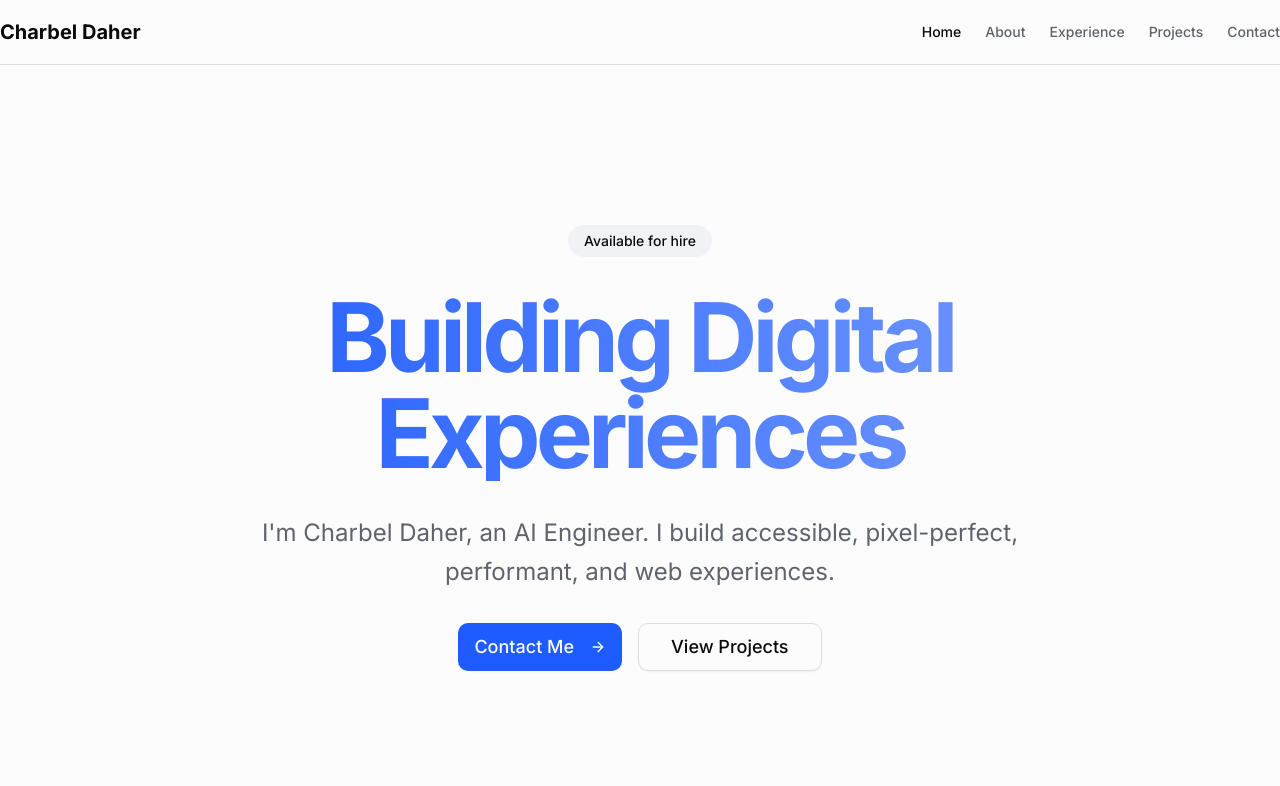
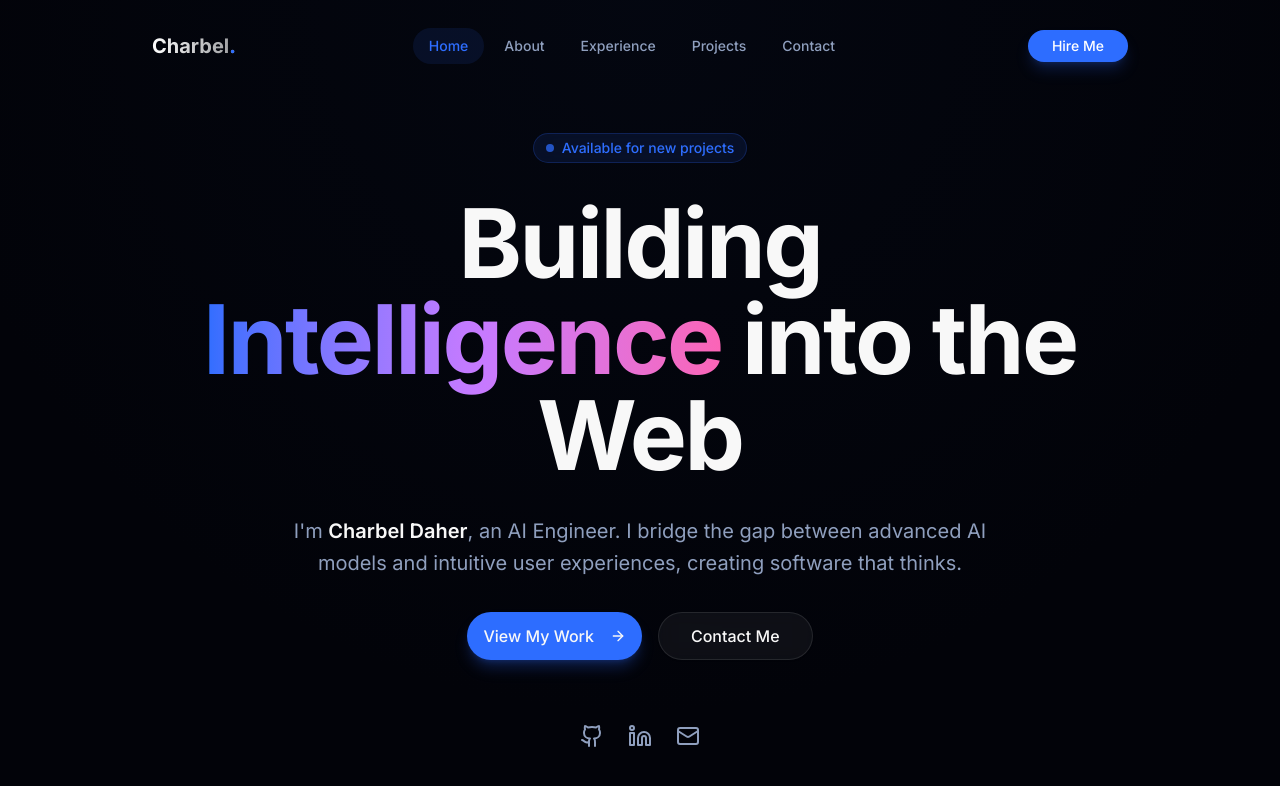
Before and after one commit to CharbelDaher34/personal_website, a Next.js app: page / in a window 1280 px wide. Shown: the top 786 px of the page. Built offline with nearby package versions, Linux system fonts and the light colour scheme.

Commit message:
complete revamp

```diff
--- a/src/app/globals.css
+++ b/src/app/globals.css
@@ -46,71 +46,62 @@
 
 :root {
   --radius: 0.75rem;
-  --background: oklch(0.99 0 0);
-  --foreground: oklch(0.15 0 0);
-  --card: oklch(1 0 0);
-  --card-foreground: oklch(0.15 0 0);
-  --popover: oklch(1 0 0);
-  --popover-foreground: oklch(0.15 0 0);
-  --primary: oklch(0.55 0.25 264);
-  --primary-foreground: oklch(0.99 0 0);
-  --secondary: oklch(0.96 0.01 264);
-  --secondary-foreground: oklch(0.15 0 0);
-  --muted: oklch(0.96 0.005 264);
-  --muted-foreground: oklch(0.50 0.015 264);
-  --accent: oklch(0.88 0.12 264);
-  --accent-foreground: oklch(0.15 0 0);
+  /* Premium Dark Theme by default */
+  --background: oklch(0.10 0.02 264);
+  /* Deep dark blue-black */
+  --foreground: oklch(0.98 0 0);
+  --card: oklch(0.14 0.02 264);
+  --card-foreground: oklch(0.98 0 0);
+  --popover: oklch(0.14 0.02 264);
+  --popover-foreground: oklch(0.98 0 0);
+  --primary: oklch(0.60 0.25 264);
+  /* Vibrant Electric Blue */
+  --primary-foreground: oklch(0.98 0 0);
+  --secondary: oklch(0.20 0.03 264);
+  --secondary-foreground: oklch(0.98 0 0);
+  --muted: oklch(0.20 0.03 264);
+  --muted-foreground: oklch(0.70 0.05 264);
+  --accent: oklch(0.25 0.05 264);
+  --accent-foreground: oklch(0.98 0 0);
   --destructive: oklch(0.60 0.24 25);
-  --border: oklch(0.90 0.01 264);
-  --input: oklch(0.90 0.01 264);
-  --ring: oklch(0.55 0.25 264);
-  --chart-1: oklch(0.65 0.22 264);
-  --chart-2: oklch(0.60 0.12 185);
-  --chart-3: oklch(0.70 0.18 70);
-  --chart-4: oklch(0.63 0.26 304);
-  --chart-5: oklch(0.65 0.24 16);
-  --sidebar: oklch(0.985 0 0);
-  --sidebar-foreground: oklch(0.145 0 0);
-  --sidebar-primary: oklch(0.55 0.25 264);
-  --sidebar-primary-foreground: oklch(0.985 0 0);
-  --sidebar-accent: oklch(0.96 0.01 264);
-  --sidebar-accent-foreground: oklch(0.15 0 0);
-  --sidebar-border: oklch(0.90 0.01 264);
-  --sidebar-ring: oklch(0.55 0.25 264);
+  --border: oklch(0.25 0.05 264);
+  --input: oklch(0.25 0.05 264);
+  --ring: oklch(0.60 0.25 264);
+  --chart-1: oklch(0.60 0.25 264);
+  --chart-2: oklch(0.70 0.20 180);
+  --chart-3: oklch(0.75 0.20 70);
+  --chart-4: oklch(0.65 0.25 300);
+  --chart-5: oklch(0.65 0.25 16);
+  --sidebar: oklch(0.12 0.02 264);
+  --sidebar-foreground: oklch(0.98 0 0);
+  --sidebar-primary: oklch(0.60 0.25 264);
+  --sidebar-primary-foreground: oklch(0.98 0 0);
+  --sidebar-accent: oklch(0.20 0.03 264);
+  --sidebar-accent-foreground: oklch(0.98 0 0);
+  --sidebar-border: oklch(0.25 0.05 264);
+  --sidebar-ring: oklch(0.60 0.25 264);
 }
 
+/* Force dark mode styles even if system is light for this specific design */
 .dark {
-  --background: oklch(0.12 0.01 264);
+  --background: oklch(0.10 0.02 264);
   --foreground: oklch(0.98 0 0);
-  --card: oklch(0.16 0.015 264);
+  --card: oklch(0.14 0.02 264);
   --card-foreground: oklch(0.98 0 0);
-  --popover: oklch(0.16 0.015 264);
+  --popover: oklch(0.14 0.02 264);
   --popover-foreground: oklch(0.98 0 0);
-  --primary: oklch(0.65 0.28 264);
-  --primary-foreground: oklch(0.12 0.01 264);
-  --secondary: oklch(0.22 0.02 264);
+  --primary: oklch(0.60 0.25 264);
+  --primary-foreground: oklch(0.98 0 0);
+  --secondary: oklch(0.20 0.03 264);
   --secondary-foreground: oklch(0.98 0 0);
-  --muted: oklch(0.22 0.02 264);
-  --muted-foreground: oklch(0.65 0.02 264);
-  --accent: oklch(0.35 0.15 264);
+  --muted: oklch(0.20 0.03 264);
+  --muted-foreground: oklch(0.70 0.05 264);
+  --accent: oklch(0.25 0.05 264);
   --accent-foreground: oklch(0.98 0 0);
-  --destructive: oklch(0.70 0.19 22);
-  --border: oklch(0.25 0.02 264);
-  --input: oklch(0.25 0.02 264);
-  --ring: oklch(0.65 0.28 264);
-  --chart-1: oklch(0.60 0.24 264);
-  --chart-2: oklch(0.70 0.17 162);
-  --chart-3: oklch(0.77 0.19 70);
-  --chart-4: oklch(0.63 0.26 304);
-  --chart-5: oklch(0.65 0.24 16);
-  --sidebar: oklch(0.16 0.015 264);
-  --sidebar-foreground: oklch(0.98 0 0);
-  --sidebar-primary: oklch(0.60 0.24 264);
-  --sidebar-primary-foreground: oklch(0.98 0 0);
-  --sidebar-accent: oklch(0.22 0.02 264);
-  --sidebar-accent-foreground: oklch(0.98 0 0);
-  --sidebar-border: oklch(0.25 0.02 264);
-  --sidebar-ring: oklch(0.65 0.28 264);
+  --destructive: oklch(0.60 0.24 25);
+  --border: oklch(0.25 0.05 264);
+  --input: oklch(0.25 0.05 264);
+  --ring: oklch(0.60 0.25 264);
 }
 
 @layer base {
@@ -120,14 +111,16 @@
 
   html,
   body {
-    @apply w-full h-full;
+    @apply w-full h-full bg-background text-foreground;
     max-width: 100vw;
     overflow-x: hidden;
+    scroll-behavior: smooth;
   }
 
   body {
-    @apply bg-background text-foreground antialiased;
     font-feature-settings: "rlig" 1, "calt" 1;
+    background-image: radial-gradient(circle at 50% 0%, oklch(0.20 0.05 264 / 0.2) 0%, transparent 70%);
+    background-attachment: fixed;
   }
 
   h1,
@@ -146,8 +139,24 @@
   h2 {
     @apply text-3xl md:text-5xl;
   }
+
+  ::selection {
+    @apply bg-primary/30 text-primary-foreground;
+  }
 }
 
+/* Custom Utilities */
+.glass-nav {
+  @apply bg-background/60 backdrop-blur-xl border-b border-white/5 supports-[backdrop-filter]:bg-background/30;
+}
+
+.glass-card {
+  @apply bg-card/50 backdrop-blur-md border border-white/5 hover:border-primary/30 transition-colors duration-300;
+}
+
+.text-gradient {
+  @apply bg-clip-text text-transparent bg-gradient-to-r from-white via-primary to-primary/50;
+}
 
 /* Carousel Custom Styles */
 .project-carousel .carousel .slide {
@@ -179,30 +188,3 @@
   opacity: 1;
   background: hsl(var(--background) / 0.9);
 }
-
-/* Smooth Animations */
-@keyframes fadeIn {
-  from {
-    opacity: 0;
-    transform: translateY(20px);
-  }
-
-  to {
-    opacity: 1;
-    transform: translateY(0);
-  }
-}
-
-.animate-fade-in {
-  animation: fadeIn 0.6s ease-out;
-}
-
-/* Link Hover Effects */
-a {
-  transition: color 0.2s ease;
-}
-
-/* Card Hover Effects */
-.group:hover .group-hover\:scale-105 {
-  transform: scale(1.05);
-}
--- a/src/components/HeroSection.tsx
+++ b/src/components/HeroSection.tsx
@@ -2,65 +2,84 @@
 
 import Link from "next/link";
 import { Button } from "@/components/ui/button";
-import { ArrowRight } from "lucide-react";
+import { ArrowRight, Download, Github, Linkedin, Mail } from "lucide-react";
 import { motion } from "framer-motion";
 
 export function HeroSection() {
   return (
-        <section className="relative py-24 md:py-32 lg:py-40 overflow-hidden bg-background w-full flex items-center justify-center">
-            <div className="container px-4 md:px-6 relative z-10 w-full max-w-5xl mx-auto">
-                <div className="flex flex-col items-center text-center space-y-8">
+    <section className="relative min-h-screen flex items-center justify-center overflow-hidden pt-20">
+      {/* Background Gradients */}
+      <div className="absolute inset-0 -z-10">
+        <div className="absolute top-0 left-1/4 w-96 h-96 bg-primary/20 rounded-full blur-[128px] animate-pulse" />
+        <div className="absolute bottom-0 right-1/4 w-96 h-96 bg-purple-500/10 rounded-full blur-[128px] animate-pulse [animation-delay:2s]" />
+      </div>
+
+      <div className="container px-4 md:px-6 relative z-10">
+        <div className="flex flex-col items-center text-center space-y-8 max-w-4xl mx-auto">
           <motion.div
-                        initial={{ opacity: 0, y: 20 }}
-                        animate={{ opacity: 1, y: 0 }}
+            initial={{ opacity: 0, scale: 0.9 }}
+            animate={{ opacity: 1, scale: 1 }}
             transition={{ duration: 0.5 }}
-                        className="inline-block rounded-full bg-muted px-4 py-1.5 text-sm font-medium"
+            className="inline-flex items-center rounded-full border border-primary/20 bg-primary/10 px-3 py-1 text-sm font-medium text-primary backdrop-blur-sm"
           >
-                        Available for hire
+            <span className="flex h-2 w-2 rounded-full bg-primary mr-2 animate-pulse"></span>
+            Available for new projects
           </motion.div>
+
           <motion.h1
             initial={{ opacity: 0, y: 20 }}
             animate={{ opacity: 1, y: 0 }}
             transition={{ duration: 0.5, delay: 0.2 }}
-                        className="text-4xl font-bold tracking-tighter sm:text-6xl md:text-7xl lg:text-8xl bg-clip-text text-transparent bg-gradient-to-r from-primary to-primary/60"
+            className="text-5xl md:text-7xl lg:text-8xl font-bold tracking-tight"
           >
-                        Building Digital Experiences
+            Building <span className="text-transparent bg-clip-text bg-gradient-to-r from-primary via-purple-400 to-pink-400 animate-gradient-x">Intelligence</span> into the Web
           </motion.h1>
+
           <motion.p
             initial={{ opacity: 0, y: 20 }}
             animate={{ opacity: 1, y: 0 }}
             transition={{ duration: 0.5, delay: 0.4 }}
-                        className="max-w-[800px] text-muted-foreground text-lg md:text-xl lg:text-2xl leading-relaxed"
+            className="max-w-[700px] text-muted-foreground text-lg md:text-xl leading-relaxed"
           >
-                        I'm Charbel Daher, an AI Engineer. I build accessible, pixel-perfect, performant, and web experiences.
+            I'm <span className="text-foreground font-semibold">Charbel Daher</span>, an AI Engineer. I bridge the gap between advanced AI models and intuitive user experiences, creating software that thinks.
           </motion.p>
+
           <motion.div
             initial={{ opacity: 0, y: 20 }}
             animate={{ opacity: 1, y: 0 }}
             transition={{ duration: 0.5, delay: 0.6 }}
-                        className="flex flex-col sm:flex-row gap-4 min-[400px]:flex-row"
+            className="flex flex-col sm:flex-row gap-4 w-full sm:w-auto"
           >
-                        <Button asChild size="lg" className="h-12 px-8 text-lg">
-                            <Link href="/contact">
-                                Contact Me <ArrowRight className="ml-2 h-5 w-5" />
+            <Button asChild size="lg" className="h-12 px-8 text-base rounded-full bg-primary hover:bg-primary/90 shadow-lg shadow-primary/25 transition-all hover:scale-105">
+              <Link href="/projects">
+                View My Work <ArrowRight className="ml-2 h-4 w-4" />
               </Link>
             </Button>
-                        <Button asChild variant="outline" size="lg" className="h-12 px-8 text-lg">
-                            <Link href="/projects">
-                                View Projects
+            <Button asChild variant="outline" size="lg" className="h-12 px-8 text-base rounded-full border-white/10 bg-white/5 hover:bg-white/10 backdrop-blur-sm transition-all hover:scale-105">
+              <Link href="/contact">
+                Contact Me
               </Link>
             </Button>
           </motion.div>
+
+          <motion.div
+            initial={{ opacity: 0 }}
+            animate={{ opacity: 1 }}
+            transition={{ duration: 0.5, delay: 0.8 }}
+            className="flex items-center gap-6 pt-8 text-muted-foreground"
+          >
+            <Link href="https://github.com" target="_blank" className="hover:text-primary transition-colors hover:scale-110 transform duration-200">
+              <Github className="h-6 w-6" />
+            </Link>
+            <Link href="https://linkedin.com" target="_blank" className="hover:text-primary transition-colors hover:scale-110 transform duration-200">
+              <Linkedin className="h-6 w-6" />
+            </Link>
+            <Link href="mailto:charbeldaher34@gmail.com" className="hover:text-primary transition-colors hover:scale-110 transform duration-200">
+              <Mail className="h-6 w-6" />
+            </Link>
+          </motion.div>
         </div>
       </div>
-
-            {/* Decorative background elements */}
-            <motion.div
-                initial={{ opacity: 0, scale: 0.8 }}
-                animate={{ opacity: 1, scale: 1 }}
-                transition={{ duration: 1.5, ease: "easeOut" }}
-                className="absolute top-1/2 left-1/2 -translate-x-1/2 -translate-y-1/2 w-[800px] h-[800px] bg-primary/5 rounded-full blur-3xl -z-10"
-            />
     </section>
   );
 }
--- a/src/components/Navbar.tsx
+++ b/src/components/Navbar.tsx
@@ -5,7 +5,8 @@ import { usePathname } from "next/navigation";
 import { cn } from "@/lib/utils";
 import { Button } from "@/components/ui/button";
 import { Menu, X } from "lucide-react";
-import { useState } from "react";
+import { useState, useEffect } from "react";
+import { motion, AnimatePresence } from "framer-motion";
 
 const navItems = [
     { name: "Home", href: "/" },
@@ -18,56 +19,94 @@ const navItems = [
 export function Navbar() {
     const pathname = usePathname();
     const [isOpen, setIsOpen] = useState(false);
+    const [scrolled, setScrolled] = useState(false);
+
+    useEffect(() => {
+        const handleScroll = () => {
+            setScrolled(window.scrollY > 50);
+        };
+        window.addEventListener("scroll", handleScroll);
+        return () => window.removeEventListener("scroll", handleScroll);
+    }, []);
 
     return (
-        <nav className="sticky top-0 z-50 w-full border-b bg-background/95 backdrop-blur supports-[backdrop-filter]:bg-background/60">
-            <div className="container flex h-16 items-center justify-between">
-                <Link href="/" className="mr-6 flex items-center space-x-2">
-                    <span className="text-xl font-bold">Charbel Daher</span>
+        <header className="fixed top-0 left-0 right-0 z-50 flex justify-center pt-4 px-4">
+            <motion.nav
+                initial={{ y: -100, opacity: 0 }}
+                animate={{ y: 0, opacity: 1 }}
+                transition={{ duration: 0.5 }}
+                className={cn(
+                    "flex items-center justify-between px-6 py-3 rounded-full transition-all duration-300 w-full max-w-5xl",
+                    scrolled || isOpen
+                        ? "bg-background/80 backdrop-blur-xl border border-white/10 shadow-lg shadow-primary/5"
+                        : "bg-transparent border-transparent"
+                )}
+            >
+                <Link href="/" className="flex items-center space-x-2 z-50">
+                    <span className="text-xl font-bold bg-clip-text text-transparent bg-gradient-to-r from-white to-white/60">
+                        Charbel<span className="text-primary">.</span>
+                    </span>
                 </Link>
 
                 {/* Desktop Nav */}
-                <div className="hidden md:flex md:gap-6">
+                <div className="hidden md:flex items-center gap-1">
                     {navItems.map((item) => (
                         <Link
                             key={item.href}
                             href={item.href}
                             className={cn(
-                                "text-sm font-medium transition-colors hover:text-primary",
+                                "relative px-4 py-2 text-sm font-medium transition-colors hover:text-primary rounded-full group",
                                 pathname === item.href
-                                    ? "text-foreground"
+                                    ? "text-primary"
                                     : "text-muted-foreground"
                             )}
                         >
                             {item.name}
+                            {pathname === item.href && (
+                                <motion.div
+                                    layoutId="navbar-indicator"
+                                    className="absolute inset-0 bg-primary/10 rounded-full -z-10"
+                                    transition={{ type: "spring", bounce: 0.2, duration: 0.6 }}
+                                />
+                            )}
                         </Link>
                     ))}
+                </div>
+
+                <div className="hidden md:block">
+                    <Button asChild size="sm" className="rounded-full px-6 bg-primary hover:bg-primary/90 text-white shadow-lg shadow-primary/20">
+                        <Link href="/contact">Hire Me</Link>
+                    </Button>
                 </div>
 
                 {/* Mobile Nav Toggle */}
                 <Button
                     variant="ghost"
-                    className="md:hidden"
+                    className="md:hidden z-50 relative"
                     size="icon"
                     onClick={() => setIsOpen(!isOpen)}
                 >
                     {isOpen ? <X className="h-5 w-5" /> : <Menu className="h-5 w-5" />}
-                    <span className="sr-only">Toggle menu</span>
                 </Button>
-            </div>
 
                 {/* Mobile Nav Menu */}
+                <AnimatePresence>
                     {isOpen && (
-                <div className="md:hidden border-t">
-                    <div className="container py-4 flex flex-col gap-4">
+                        <motion.div
+                            initial={{ opacity: 0, scale: 0.95, y: -20 }}
+                            animate={{ opacity: 1, scale: 1, y: 0 }}
+                            exit={{ opacity: 0, scale: 0.95, y: -20 }}
+                            transition={{ duration: 0.2 }}
+                            className="absolute top-full left-0 right-0 mt-2 p-4 bg-card/95 backdrop-blur-xl border border-white/10 rounded-2xl shadow-2xl md:hidden flex flex-col gap-2 mx-auto w-full"
+                        >
                             {navItems.map((item) => (
                                 <Link
                                     key={item.href}
                                     href={item.href}
                                     className={cn(
-                                    "text-sm font-medium transition-colors hover:text-primary",
+                                        "px-4 py-3 text-sm font-medium rounded-xl transition-colors hover:bg-primary/10 hover:text-primary",
                                         pathname === item.href
-                                        ? "text-foreground"
+                                            ? "bg-primary/10 text-primary"
                                             : "text-muted-foreground"
                                     )}
                                     onClick={() => setIsOpen(false)}
@@ -75,9 +114,13 @@ export function Navbar() {
                                     {item.name}
                                 </Link>
                             ))}
-                    </div>
-                </div>
+                            <Button asChild className="mt-2 w-full rounded-xl bg-primary hover:bg-primary/90">
+                                <Link href="/contact" onClick={() => setIsOpen(false)}>Hire Me</Link>
+                            </Button>
+                        </motion.div>
                     )}
-        </nav>
+                </AnimatePresence>
+            </motion.nav>
+        </header>
     );
 }
--- a/src/components/ProjectCard.tsx
+++ b/src/components/ProjectCard.tsx
@@ -1,49 +1,56 @@
 import Link from "next/link";
 import Image from "next/image";
 import { Card, CardContent, CardFooter, CardHeader, CardTitle } from "@/components/ui/card";
-import { Badge } from "@/components/ui/badge"; // I need to add badge component or just use span
 import { Button } from "@/components/ui/button";
-import { ArrowRight } from "lucide-react";
-
+import { ArrowRight, ExternalLink } from "lucide-react";
 import { Project } from "@/types/portfolio";
 
 export function ProjectCard({ project }: { project: Project }) {
     return (
-        <Card className="overflow-hidden flex flex-col h-full hover:shadow-lg transition-shadow duration-300">
-            <div className="relative h-48 w-full">
+        <Card className="group relative overflow-hidden border-white/5 bg-card/30 backdrop-blur-sm hover:border-primary/30 transition-all duration-500 hover:shadow-2xl hover:shadow-primary/5 flex flex-col h-full">
+            <div className="relative h-56 w-full overflow-hidden">
+                <div className="absolute inset-0 bg-gradient-to-t from-background/80 to-transparent z-10 opacity-0 group-hover:opacity-100 transition-opacity duration-300" />
                 <Image
                     src={project.images?.[0] || '/placeholder.jpg'}
                     alt={project.title}
                     fill
-                    className="object-cover transition-transform duration-300 hover:scale-105"
+                    className="object-cover transition-transform duration-700 group-hover:scale-110"
                 />
+                <div className="absolute top-4 right-4 z-20 opacity-0 group-hover:opacity-100 transition-all duration-300 translate-y-2 group-hover:translate-y-0">
+                    <Button asChild size="icon" variant="secondary" className="rounded-full h-10 w-10 shadow-lg">
+                        <Link href={`/projects/${project.slug.current}`}>
+                            <ArrowRight className="h-5 w-5" />
+                        </Link>
+                    </Button>
+                </div>
             </div>
-            <CardHeader>
-                <CardTitle className="text-xl">{project.title}</CardTitle>
+
+            <CardHeader className="relative z-10">
+                <CardTitle className="text-xl font-bold group-hover:text-primary transition-colors duration-300">
+                    {project.title}
+                </CardTitle>
             </CardHeader>
-            <CardContent className="flex-1">
-                <p className="text-muted-foreground mb-4 line-clamp-3">
+
+            <CardContent className="flex-1 relative z-10">
+                <p className="text-muted-foreground mb-6 line-clamp-3 text-sm leading-relaxed">
                     {project.short_summary}
                 </p>
                 <div className="flex flex-wrap gap-2">
-                    {project.tech_stack.map((tech) => (
+                    {project.tech_stack.slice(0, 3).map((tech) => (
                         <span
                             key={tech}
-                            className="inline-flex items-center rounded-full border px-2.5 py-0.5 text-xs font-semibold transition-colors focus:outline-none focus:ring-2 focus:ring-ring focus:ring-offset-2 border-transparent bg-secondary text-secondary-foreground hover:bg-secondary/80"
+                            className="inline-flex items-center rounded-full border border-primary/20 bg-primary/5 px-2.5 py-0.5 text-xs font-medium text-primary/80 transition-colors group-hover:bg-primary/10 group-hover:text-primary"
                         >
                             {tech}
                         </span>
                     ))}
+                    {project.tech_stack.length > 3 && (
+                        <span className="inline-flex items-center rounded-full border border-white/5 bg-white/5 px-2.5 py-0.5 text-xs font-medium text-muted-foreground">
+                            +{project.tech_stack.length - 3}
+                        </span>
+                    )}
                 </div>
             </CardContent>
-            <CardFooter>
-                <Button asChild className="w-full group">
-                    <Link href={`/projects/${project.slug.current}`}>
-                        View Project
-                        <ArrowRight className="ml-2 h-4 w-4 transition-transform group-hover:translate-x-1" />
-                    </Link>
-                </Button>
-            </CardFooter>
         </Card>
     );
 }
--- a/src/components/ProjectsList.tsx
+++ b/src/components/ProjectsList.tsx
@@ -6,7 +6,7 @@ import { motion } from "framer-motion";
 
 export function ProjectsList({ projects }: { projects: Project[] }) {
   return (
-        <div className="grid gap-6 sm:grid-cols-2 lg:grid-cols-3">
+    <div className="grid gap-8 sm:grid-cols-2 lg:grid-cols-3">
       {projects.map((project, index) => (
         <motion.div
           key={project.slug.current}
```
Also changed, not shown: src/components/ExperienceList.tsx (+43 -23 lines), src/components/FeaturedProjectsSection.tsx (+28 -21 lines), src/components/Footer.tsx (+10 -22 lines). Lines whose indentation alone changed are shown as unchanged.
